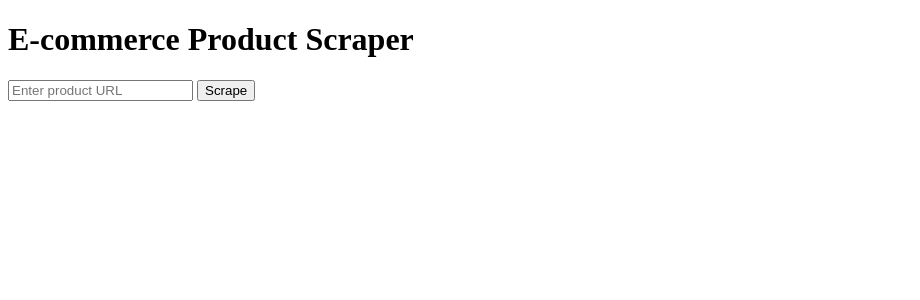
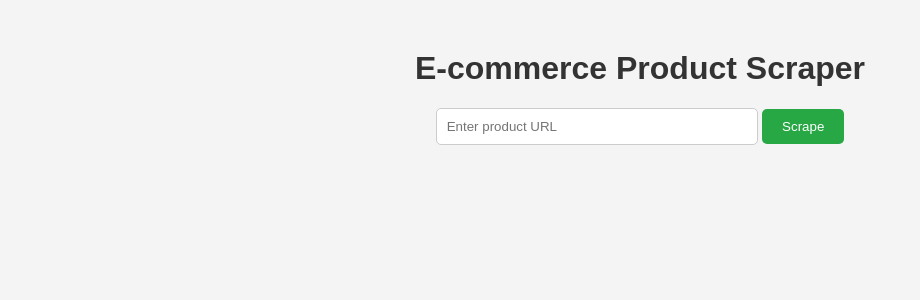
Before and after one commit to akio-236/ecom-web-scraper, a Flask app: page / in a window 1280 px wide. Shown: the top 300 px of the page, without its empty margins (0-920 px from the left). Run offline with Flask 3, Linux system fonts and the light colour scheme.

Commit message:
Add custom styles for improved UI layout and design

```diff
--- a/static/css/styles.css
+++ b/static/css/styles.css
@@ -1 +1,84 @@
 /*Custom Css*/
+
+body {
+    font-family: Arial, sans-serif;
+    background-color: #f4f4f4;
+    margin: 0;
+    padding: 0;
+}
+
+.container {
+    width: 80%;
+    margin: 50px auto;
+    text-align: center;
+}
+
+h1 {
+    color: #333;
+}
+
+form {
+    margin-bottom: 20px;
+}
+
+input[type="url"] {
+    padding: 10px;
+    width: 300px;
+    border: 1px solid #ccc;
+    border-radius: 5px;
+}
+
+button {
+    padding: 10px 20px;
+    background-color: #28a745;
+    color: white;
+    border: none;
+    border-radius: 5px;
+    cursor: pointer;
+}
+
+button:hover {
+    background-color: #218838;
+}
+
+.error {
+    color: red;
+}
+
+.table-container {
+    margin-top: 20px;
+    overflow-x: auto;
+}
+
+table {
+    width: 100%;
+    border-collapse: collapse;
+    margin: 20px 0;
+}
+
+table, th, td {
+    border: 1px solid #ddd;
+}
+
+th, td {
+    padding: 10px;
+    text-align: left;
+}
+
+th {
+    background-color: #f8f9fa;
+}
+
+.download-btn {
+    display: inline-block;
+    margin-top: 20px;
+    padding: 10px 20px;
+    background-color: #007bff;
+    color: white;
+    text-decoration: none;
+    border-radius: 5px;
+}
+
+.download-btn:hover {
+    background-color: #0056b3;
+}
```
